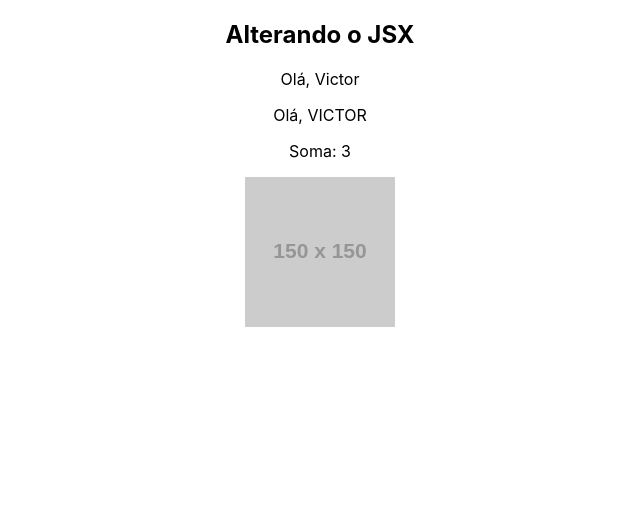
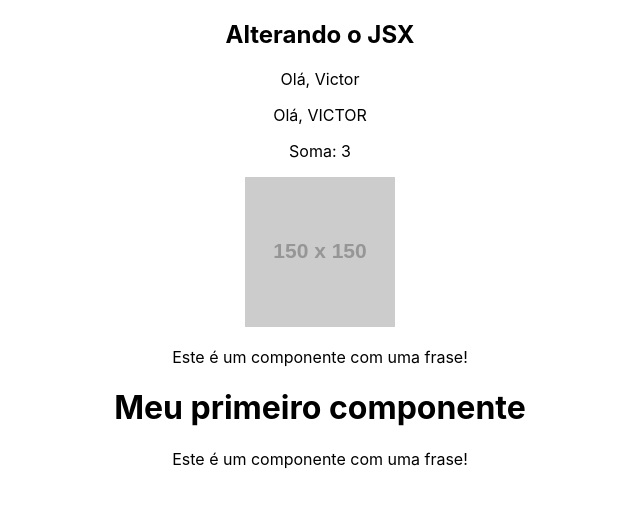
Before and after one commit to VictorParizio/meu-projeto, a React (Create React App) app: page / in a window 1280 px wide. Shown: the top 506 px of the page, without its empty margins (320-960 px from the left). Built offline with nearby package versions, Linux system fonts and the light colour scheme.

Commit message:
feat (App.js, components): Criando componentes
Foi criado dois compomentes para o entendimento da reutilização do mesmo

```diff
--- a/public/index.html
+++ b/public/index.html
@@ -1,5 +1,5 @@
 <!DOCTYPE html>
-<html lang="en">
+<html lang="pt-br">
   <head>
     <meta charset="utf-8" />
     <link rel="icon" href="%PUBLIC_URL%/favicon.ico" />
--- a/src/App.js
+++ b/src/App.js
@@ -1,4 +1,5 @@
 import './App.css';
+import HelloWorld from './components/HelloWorld';
 
 function App() {
   const name = 'Victor'
@@ -17,6 +18,7 @@
       <p>Olá, {newName}</p>
       <p>Soma: {sum(1, 2)}</p>
       <img src={url} alt='Minha imagem'/>
+      <HelloWorld />
     </div>
   );
 }
--- /dev/null
+++ b/src/components/Frase.js
@@ -0,0 +1,9 @@
+function Frase () {
+    return (
+        <div>
+            <p>Este é um componente com uma frase!</p>
+        </div>
+    )
+}
+
+export default Frase
--- /dev/null
+++ b/src/components/HelloWorld.js
@@ -0,0 +1,13 @@
+import Frase from "./Frase"
+
+function HelloWorld() {
+    return (
+        <div>
+            <Frase />
+            <h1>Meu primeiro componente</h1>
+            <Frase />
+        </div>
+    )
+}
+
+export default HelloWorld
```
